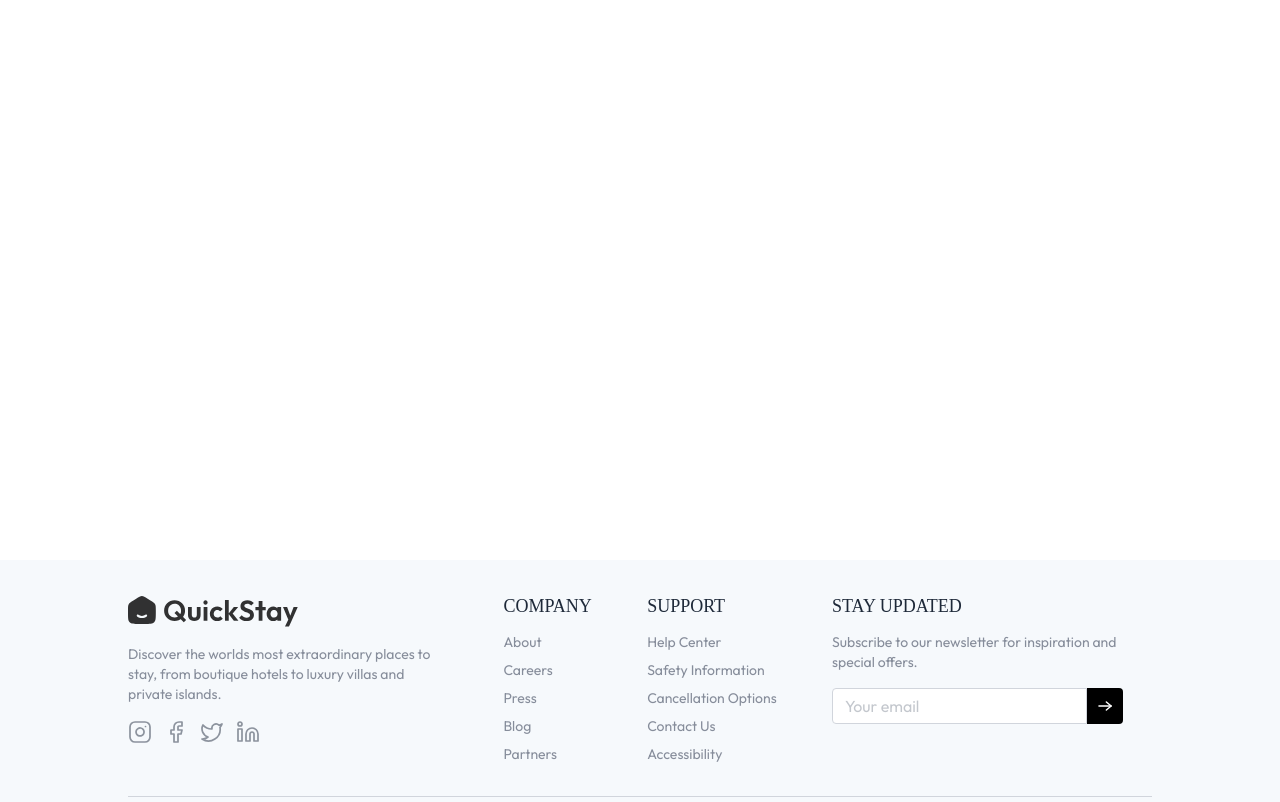
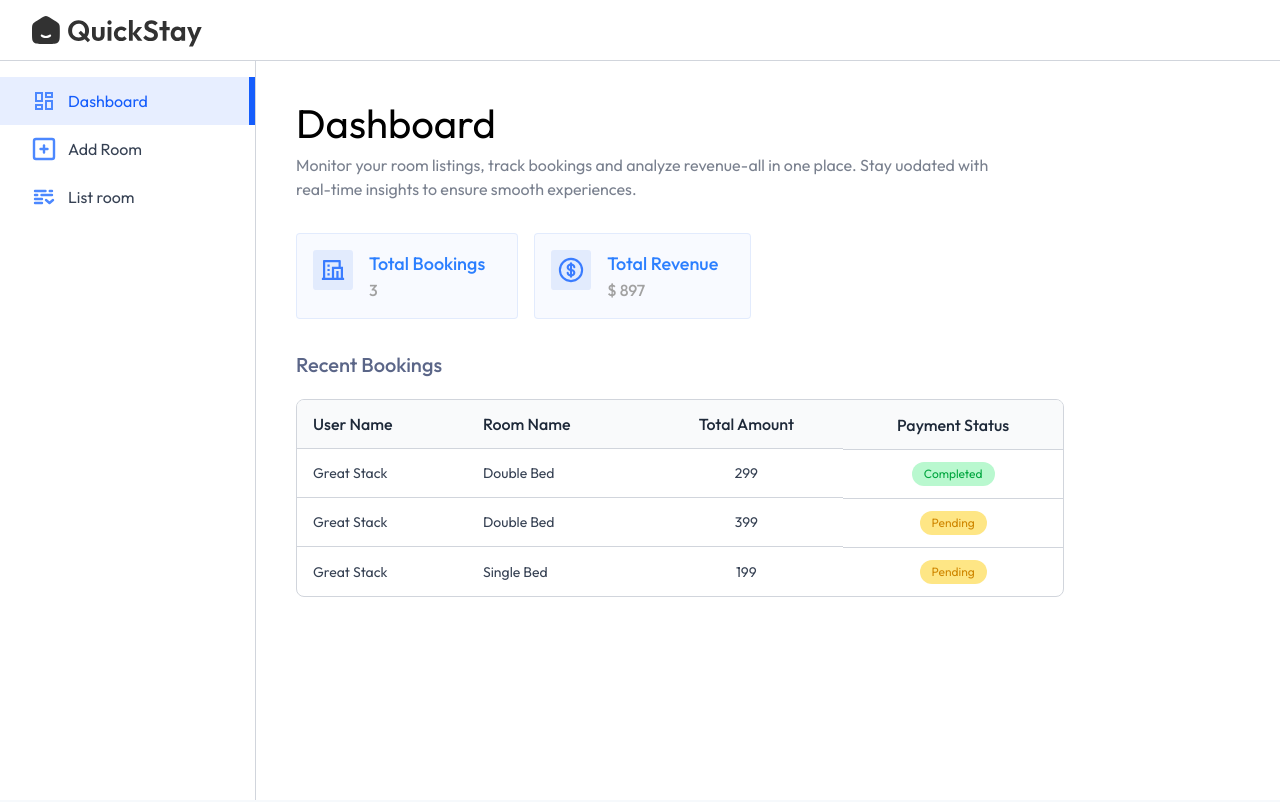
Before and after one commit to JUDHI3134/hotel-booking, a React (Vite) app in the folder client/: page /owner in a window 1280 px wide. Shown: the top 802 px of the page. Built offline with nearby package versions, Linux system fonts and the light colour scheme; a web font is replaced by a local one.

Commit message:
create dashboard page ui

```diff
--- a/client/src/App.jsx
+++ b/client/src/App.jsx
@@ -7,6 +7,10 @@
 import RoomDetails from './pages/RoomDetails'
 import MyBookings from './pages/MyBookings'
 import HotelReg from './components/HotelReg'
+import Layout from './pages/hotelOwner/Layout'
+import Dashboard from './pages/hotelOwner/Dashboard'
+import AddRoom from './pages/hotelOwner/AddRoom'
+import ListRoom from './pages/hotelOwner/ListRoom'
 
 const App = () => {
 
@@ -22,7 +26,12 @@
         <Route path='/' element={<Home />} />
         <Route path='/rooms' element={<AllRooms />} />
         <Route path='/rooms/:id' element={<RoomDetails />} />
-        <Route path='/my-bookings' element={<MyBookings />} />
+          <Route path='/my-bookings' element={<MyBookings />} />
+          <Route path='/owner' element={<Layout />}>
+            <Route index element={<Dashboard />} />
+            <Route path='add-room' element={<AddRoom />} />
+            <Route path='list-room' element={<ListRoom />} />
+          </Route>
       </Routes>
      </div>
     <Footer />
--- /dev/null
+++ b/client/src/components/hotelOwner/Navbar.jsx
@@ -0,0 +1,17 @@
+import React from 'react'
+import { assets } from '../../assets/assets'
+import { Link } from 'react-router-dom'
+import { UserButton } from '@clerk/clerk-react'
+
+const Navbar = () => {
+  return (
+    <div className='flex items-center justify-between px-4 md:px-8 border-b border-gray-300 py-3 bg-white transition-all duration-300'>
+          <Link to="/">
+              <img src={assets.logo} alt="logo" className='h-9 opacity-80 invert' />
+          </Link>
+          <UserButton />
+    </div>
+  )
+}
+
+export default Navbar
--- /dev/null
+++ b/client/src/components/hotelOwner/Sidebar.jsx
@@ -0,0 +1,26 @@
+import React from 'react'
+import { assets } from '../../assets/assets'
+import { NavLink } from 'react-router-dom'
+
+
+const Sidebar = () => {
+
+    const sidebarLinks = [
+        {name: 'Dashboard', path:'/owner', icon: assets.dashboardIcon},
+        {name: 'Add Room', path:'/owner/add-room', icon: assets.addIcon},
+        {name: 'List room', path:'/owner/list-room', icon: assets.listIcon},
+    ]
+
+  return (
+    <div className='w-16 md:w-64 border-r h-full text-base border-gray-300 pt-4 flex flex-col transition-all duration-300'>
+          {sidebarLinks.map((item, index) => (
+            <NavLink to={item.path} key={index} end='/owner' className={({isActive}) => `flex items-center px-4 py-3 md:px-8 gap-3 ${isActive ? 'border-r-4 md:border-r-[6px] bg-blue-600/10 border-blue-600 text-blue-600' : 'hover:bg-gray-100/90 border-white text-gray-700'}`}>
+                  <img src={item.icon} alt={item.name} className='min-h-6 min-w-6' />
+                  <p className='md:block hidden text-center'>{ item.name}</p>
+          </NavLink>
+      ))}
+    </div>
+  )
+}
+
+export default Sidebar
--- /dev/null
+++ b/client/src/pages/hotelOwner/AddRoom.jsx
@@ -0,0 +1,11 @@
+import React from 'react'
+
+const AddRoom = () => {
+  return (
+    <div>
+
+    </div>
+  )
+}
+
+export default AddRoom
--- /dev/null
+++ b/client/src/pages/hotelOwner/Dashboard.jsx
@@ -0,0 +1,70 @@
+import React, { useState } from 'react'
+import Title from '../../components/Title'
+import { assets, dashboardDummyData } from '../../assets/assets'
+
+const Dashboard = () => {
+
+    const [dashboardData, setDashboardData] = useState(dashboardDummyData)
+
+  return (
+    <div>
+          <Title align='left' font='outfit' title='Dashboard' subTitle='Monitor your room listings, track bookings and analyze revenue-all in one place. Stay uodated with real-time insights to ensure smooth experiences.' />
+
+          <div className='flex gap-4 my-8'>
+              {/* ----------total bookings --------- */}
+              <div className='bg-primary/3 border border-primary/10 rounded flex p-4 pr-8'>
+                  <img src={assets.totalBookingIcon} alt="" className='max-sm:hidden h-10' />
+                  <div className='flex flex-col sm:ml-4 font-medium'>
+                      <p className='text-lg text-blue-500'>Total Bookings</p>
+                      <p className='text-neutral-400 text-base'>{ dashboardData.totalBookings}</p>
+                  </div>
+              </div>
+              {/* ----------total Revenue --------- */}
+              <div className='bg-primary/3 border border-primary/10 rounded flex p-4 pr-8'>
+                  <img src={assets.totalRevenueIcon} alt="" className='max-sm:hidden h-10' />
+                  <div className='flex flex-col sm:ml-4 font-medium'>
+                      <p className='text-lg text-blue-500'>Total Revenue</p>
+                      <p className='text-neutral-400 text-base'>$ { dashboardData.totalRevenue}</p>
+                  </div>
+              </div>
+          </div>
+
+
+          {/* ----------recent bookings--------- */}
+          <h2 className='text-xl text-blue-950/70 font-medium mb-5'>Recent Bookings</h2>
+
+          <div className='w-full max-w-3xl text-left border border-gray-300 rounded-lg max-h-80 overflow-y-scroll'>
+              <table className='w-full'>
+                  <thead className='bg-gray-50'>
+                      <tr>
+                          <th className='px-4 text-gray-800 font-medium py-3'>User Name</th>
+                          <th className='px-4 text-gray-800 font-medium py-3 max-sm:hidden'>Room Name</th>
+                          <th className='px-4 text-gray-800 font-medium py-3 text-center'>Total Amount</th>
+                          <th className='px-4 text-gray-800 font-medium py-3 text-center'>Payment Status</th>
+                      </tr>
+                  </thead>
+
+                  <tbody className='text-sm'>
+                      {dashboardData.bookings.map((item, index) => (
+                          <tr key={index}>
+                              <td className='py-3 px-4 text-gray-700 border-t border-gray-300'>{ item.user.username}</td>
+                              <td className='py-3 px-4 text-gray-700 border-t border-gray-300 max-sm:hidden'>{ item.room.roomType}</td>
+                              <td className='py-3 px-4 text-gray-700 border-t border-gray-300 text-center'>{item.totalPrice}</td>
+
+                              <td className='py-3 px-4 border-t border-gray-300 flex'>
+                                  <button className={`px-3 py-1 text-xs rounded-full mx-auto ${item.isPaid ? 'bg-green-200 text-green-600' : 'bg-amber-200 text-yellow-600'}`}>
+                                      {item.isPaid ? 'Completed' : 'Pending'}
+                                  </button>
+                              </td>
+                         </tr>
+                     ))}
+                  </tbody>
+
+              </table>
+          </div>
+
+    </div>
+  )
+}
+
+export default Dashboard
--- /dev/null
+++ b/client/src/pages/hotelOwner/Layout.jsx
@@ -0,0 +1,20 @@
+import React from 'react'
+import Navbar from '../../components/hotelOwner/Navbar'
+import Sidebar from '../../components/hotelOwner/Sidebar'
+import { Outlet } from 'react-router-dom'
+
+const Layout = () => {
+  return (
+    <div className='flex flex-col h-screen'>
+          <Navbar />
+          <div className='flex h-full'>
+              <Sidebar />
+              <div className='flex-1 p-4 pt-10 md:px-10 h-full'>
+                  <Outlet />
+              </div>
+          </div>
+    </div>
+  )
+}
+
+export default Layout
--- /dev/null
+++ b/client/src/pages/hotelOwner/ListRoom.jsx
@@ -0,0 +1,11 @@
+import React from 'react'
+
+const ListRoom = () => {
+  return (
+    <div>
+
+    </div>
+  )
+}
+
+export default ListRoom
```
